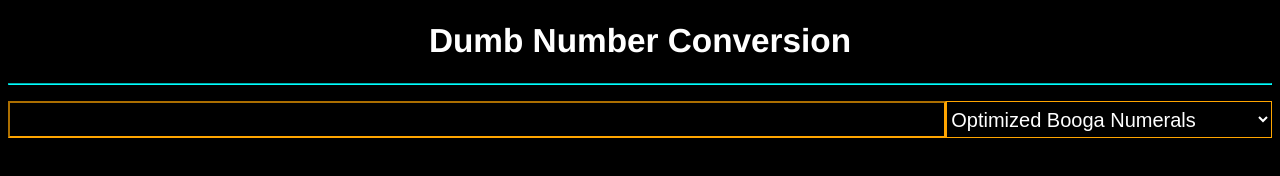
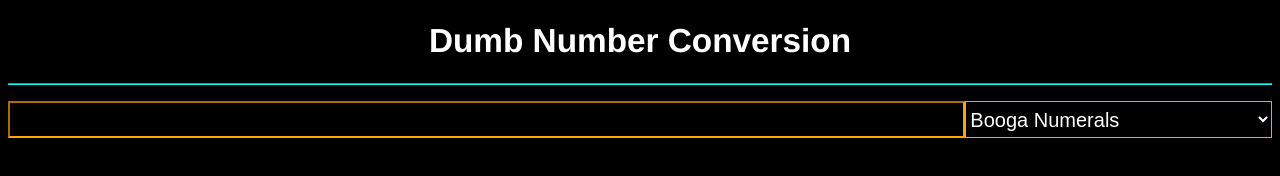
Before and after one commit to sarkh200/Stupid-Number-Converter, a plain HTML site: page index.html in a window 1280 px wide. Drawn offline with Linux system fonts and the light colour scheme.

Commit message:
changed name of booga numerals back

```diff
--- a/index.html
+++ b/index.html
@@ -21,7 +21,7 @@
 	<div id="inputField">
 		<input type="number" id="input" class="numberInput">
 		<select class="optionSelect" id="ruleSelector">
-			<option value="1">Optimized Booga Numerals</option>
+			<option value="1">Booga Numerals</option>
 			<option value="2">Original Booga Numerals</option>
 			<option value="3">Base Booga</option>
 			<!-- <option value="4">Whatever Ian was talking about</option> -->
```
